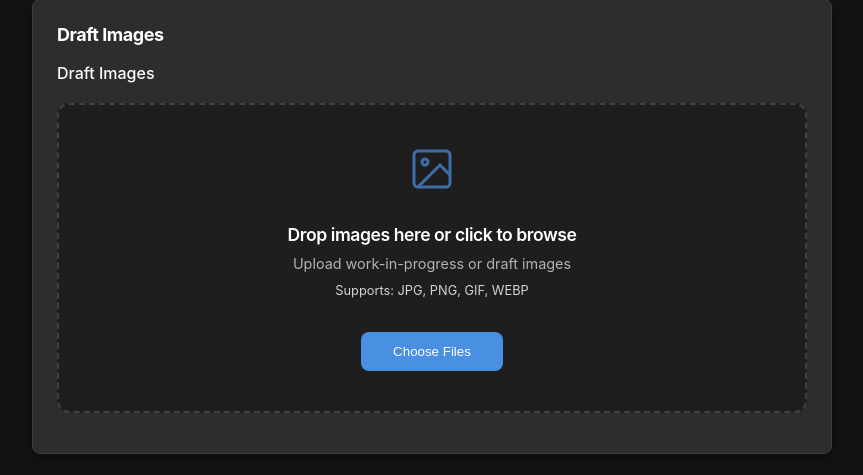
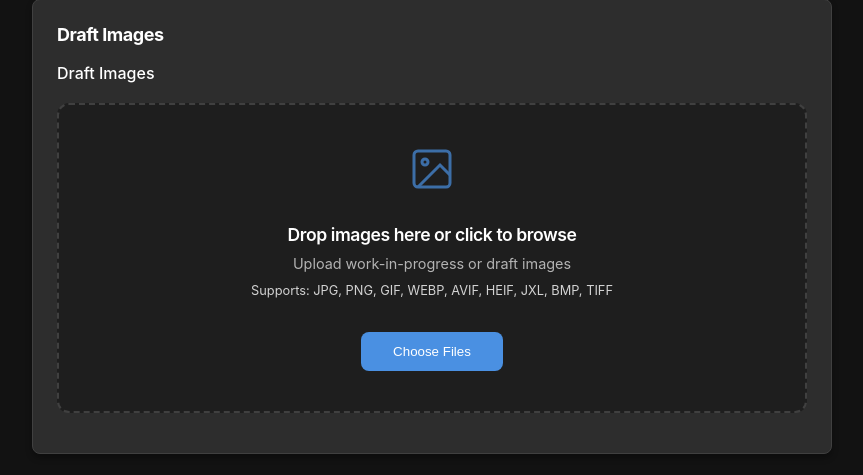
Before and after one commit to LabyrinthianWebsite/fantastic-waddle, a Node server app: template views/admin/draft-form.ejs in a window 1280 px wide. Shown: the part 1646-2121 px from the top of the page, without its empty margins (40-903 px from the left). Run offline with Node 20, Linux system fonts and the light colour scheme; the template is opened without the code that fills it, so the values that code supplies are empty; some libraries are stand-ins or nearby versions.

Commit message:
Add support for AVIF, HEIF, HEIC, JXL image formats
Co-authored-by: LabyrinthianWebsite <228268288+LabyrinthianWebsite@users.noreply.github.com>

```diff
--- a/middleware/enhancedImageProcessor.js
+++ b/middleware/enhancedImageProcessor.js
@@ -6,7 +6,7 @@ const imghash = require('imghash');
 
 class EnhancedImageProcessor {
   constructor() {
-    this.supportedFormats = ['jpeg', 'jpg', 'png', 'webp', 'gif', 'tiff', 'bmp'];
+    this.supportedFormats = ['jpeg', 'jpg', 'png', 'webp', 'gif', 'tiff', 'bmp', 'avif', 'heif', 'heic', 'jxl'];
     this.thumbnailSizes = {
       small: { width: 150, height: 150 },
       medium: { width: 300, height: 300 },
--- a/middleware/imageProcessor.js
+++ b/middleware/imageProcessor.js
@@ -6,7 +6,7 @@ const ColorNamer = require('./colorNamer');
 
 class ImageProcessor {
   constructor() {
-    this.supportedFormats = ['jpeg', 'jpg', 'png', 'webp', 'gif', 'tiff', 'bmp'];
+    this.supportedFormats = ['jpeg', 'jpg', 'png', 'webp', 'gif', 'tiff', 'bmp', 'avif', 'heif', 'heic', 'jxl'];
     this.colorNamer = new ColorNamer();
   }
 
--- a/public/js/admin.js
+++ b/public/js/admin.js
@@ -308,7 +308,7 @@ function validateFile(file, imageType) {
         }
 
         // Check for supported image types
-        const supportedTypes = ['image/jpeg', 'image/jpg', 'image/png', 'image/gif', 'image/webp'];
+        const supportedTypes = ['image/jpeg', 'image/jpg', 'image/png', 'image/gif', 'image/webp', 'image/avif', 'image/heif', 'image/heic', 'image/jxl'];
         if (!supportedTypes.includes(file.type)) {
             alert(`File "${file.name}" is not a supported image format.`);
             return false;
--- a/routes/gallery-admin.js
+++ b/routes/gallery-admin.js
@@ -48,6 +48,7 @@ const upload = multer({
     // Accept images and videos
     const allowedMimes = [
       'image/jpeg', 'image/jpg', 'image/png', 'image/gif', 'image/webp', 'image/bmp', 'image/tiff',
+      'image/avif', 'image/heif', 'image/heic', 'image/jxl',
       'video/mp4', 'video/avi', 'video/mov', 'video/wmv', 'video/flv', 'video/webm', 'video/mkv'
     ];
 
@@ -964,7 +965,7 @@ router.post('/models/:id/upload-zip', requireAuth, zipUpload.single('zipfile'),
       }
 
       // Check if it's an image file
-      const validExtensions = ['.jpg', '.jpeg', '.png', '.gif', '.webp', '.bmp', '.tiff'];
+      const validExtensions = ['.jpg', '.jpeg', '.png', '.gif', '.webp', '.bmp', '.tiff', '.avif', '.heif', '.heic', '.jxl'];
       const fileExt = path.extname(fileName).toLowerCase();
 
       if (!validExtensions.includes(fileExt)) {
--- a/views/admin/partials/image-manager.ejs
+++ b/views/admin/partials/image-manager.ejs
@@ -56,7 +56,7 @@ const itemObject = commission; // Can be commission or draft object
                     <p class="upload-formats">
                         <%= imageType === 'files' ?
                             'Supports: PSD, PDF, ZIP, RAR, TXT, DOC, and more' :
-                            'Supports: JPG, PNG, GIF, WEBP'
+                            'Supports: JPG, PNG, GIF, WEBP, AVIF, HEIF, JXL, BMP, TIFF'
                         %>
                     </p>
                 </div>
```
